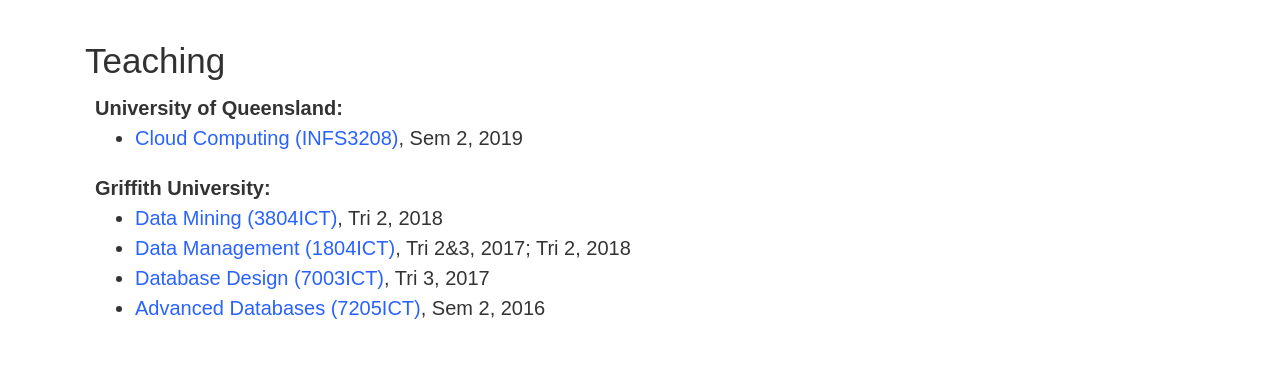
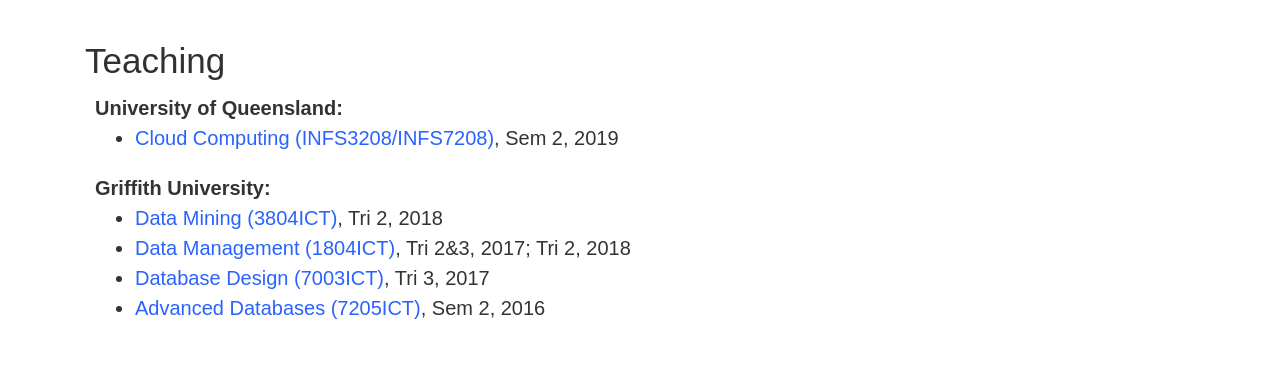
Before and after one commit to csenw/csenw.github.io, a plain HTML site: page index.html in a window 1280 px wide. Shown: the part 1806-2186 px from the top of the page. Drawn offline with nearby package versions, Linux system fonts and the light colour scheme; some icons are missing.

Commit message:
update again because forgot hugo

```diff
--- a/index.html
+++ b/index.html
@@ -1484,7 +1484,7 @@
     <div style="padding-left: 10px">
 <b>University of Queensland:</b>
 <ul>
-    <li><a href="https://my.uq.edu.au/programs-courses/course.html?course_code=INFS3208&year=2019">Cloud Computing (INFS3208)</a>, Sem 2, 2019</li>
+    <li><a href="https://my.uq.edu.au/programs-courses/course.html?course_code=INFS3208&year=2019">Cloud Computing (INFS3208/INFS7208)</a>, Sem 2, 2019</li>
 </ul>
 <b>Griffith University:</b>
 <ul>
```
